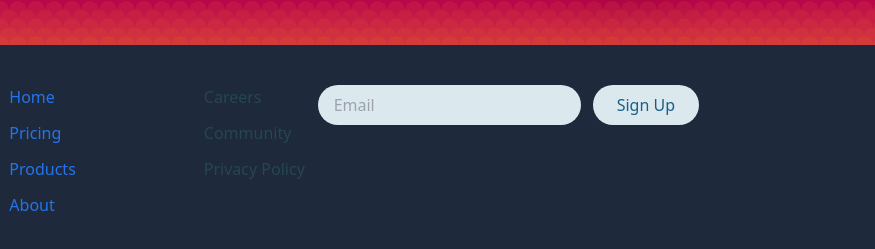
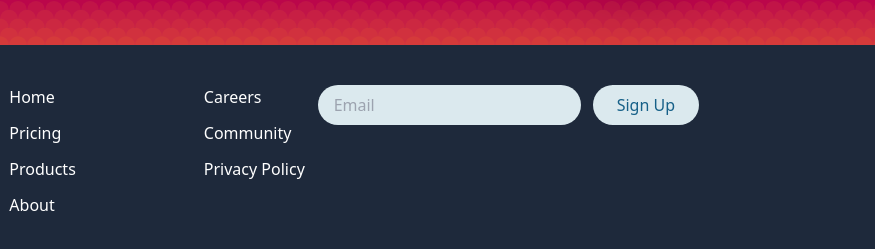
Before and after one commit to ianstewart4/example-landing-page, a website: page index.html in a window 1280 px wide. Shown: the part 2007-2256 px from the top of the page, 405-1280 px from the left. Drawn offline with Linux system fonts and the light colour scheme.

Commit message:
forgot one color

```diff
--- a/index.html
+++ b/index.html
@@ -281,13 +281,13 @@
             </div>
             <!-- List Container -->
             <div class="flex justify-around space-x-32">
-                <div class="flex flex-col space-y-3 text-font-main">
+                <div class="flex flex-col space-y-3 text-white">
                     <a href="#" class="hover:text-font-hover">Home</a>
                     <a href="#" class="hover:text-font-hover">Pricing</a>
                     <a href="#" class="hover:text-font-hover">Products</a>
                     <a href="#" class="hover:text-font-hover">About</a>
                 </div>
-                <div class="flex flex-col space-y-3 text-font-secondary">
+                <div class="flex flex-col space-y-3 text-white">
                     <a href="#" class="hover:text-font-hover">Careers</a>
                     <a href="#" class="hover:text-font-hover">Community</a>
                     <a href="#" class="hover:text-font-hover">Privacy Policy</a>
```
